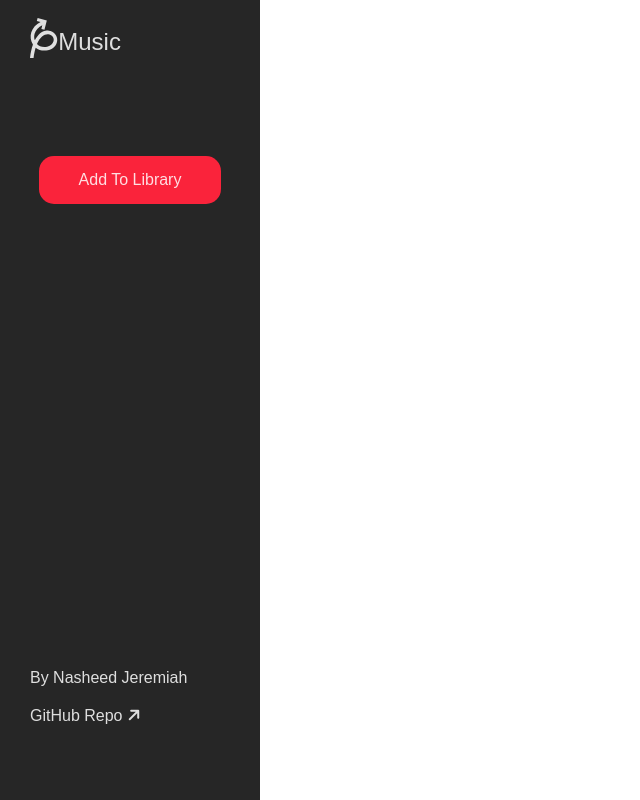
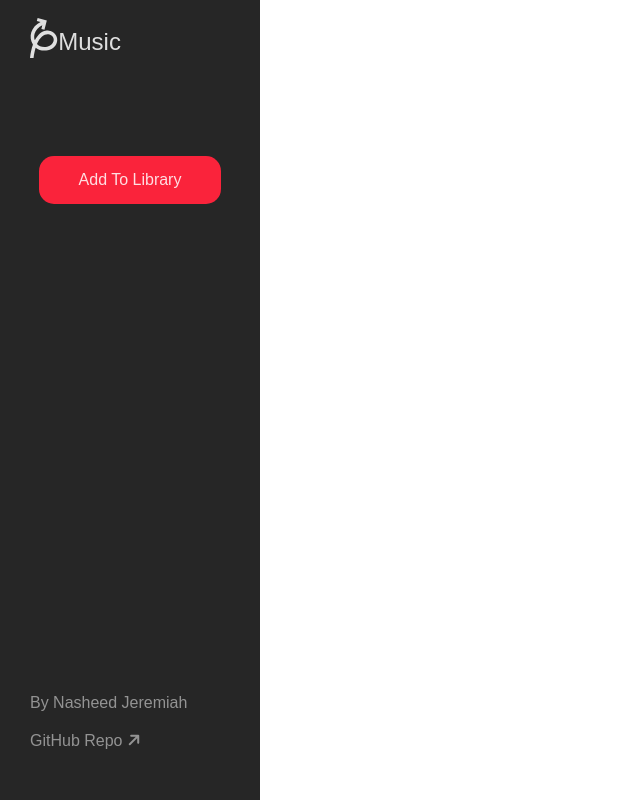
Before and after one commit to eivor9/lab-express-sql-frontend, a React (Vite) app: page / in a window 1280 px wide. Shown: the whole page, without its empty margins (0-640 px from the left). Built offline with nearby package versions, Linux system fonts and the light colour scheme.

Commit message:
Add link to github repo

```diff
--- a/src/Components/NavBar.jsx
+++ b/src/Components/NavBar.jsx
@@ -5,14 +5,16 @@ import "../Styles/NavBar.css"
 export default function NavBar() {
     return (
         <nav>
-            <h1>
-                <img src={pursuit_logo} alt="Pursuit Logo"/>
-                Music
-            </h1>
+            <Link to="/">
+                <h1>
+                    <img src={pursuit_logo} alt="Pursuit Logo"/>
+                    Music
+                </h1>
+            </Link>
             <Link className="new-song-button" to="/songs/new">Add To Library</Link>
             <footer>
                 <p>By Nasheed Jeremiah</p>
-                <a target="_blank">
+                <a target="_blank" href="https://github.com/eivor9/lab-express-sql-frontend">
                     GitHub Repo
                     <i className="fa-solid fa-arrow-up"></i>
                 </a>
--- a/src/Styles/App.css
+++ b/src/Styles/App.css
@@ -4,6 +4,10 @@
     font-family: sans-serif;
     color: rgba(255,255,255,0.85);
     font-weight: lighter;
+    text-decoration: none;
+    &::selection{
+        background: transparent;
+    }
 }
 .App{
     background: white;
--- a/src/Styles/NavBar.css
+++ b/src/Styles/NavBar.css
@@ -27,20 +27,24 @@ nav{
         border-radius: 15px;
         font-size: 16px;
         font-weight: normal;
-        text-decoration: none;
     }
     footer{
         position: absolute;
-        bottom: 75px;
+        bottom: 50px;
         left: 30px;
         display: flex;
         flex-direction: column;
         gap: 20px;
+        p{
+            cursor: default;
+            color: rgba(255, 255, 255, 0.5);
+        }
         a{
-            text-decoration: none;
+            color: rgba(255, 255, 255, 0.5);
             i{
                 margin-left: 5px;
                 transform: rotate(45deg);
+                color: rgba(255, 255, 255, 0.5);
             }
         }
     }
```
